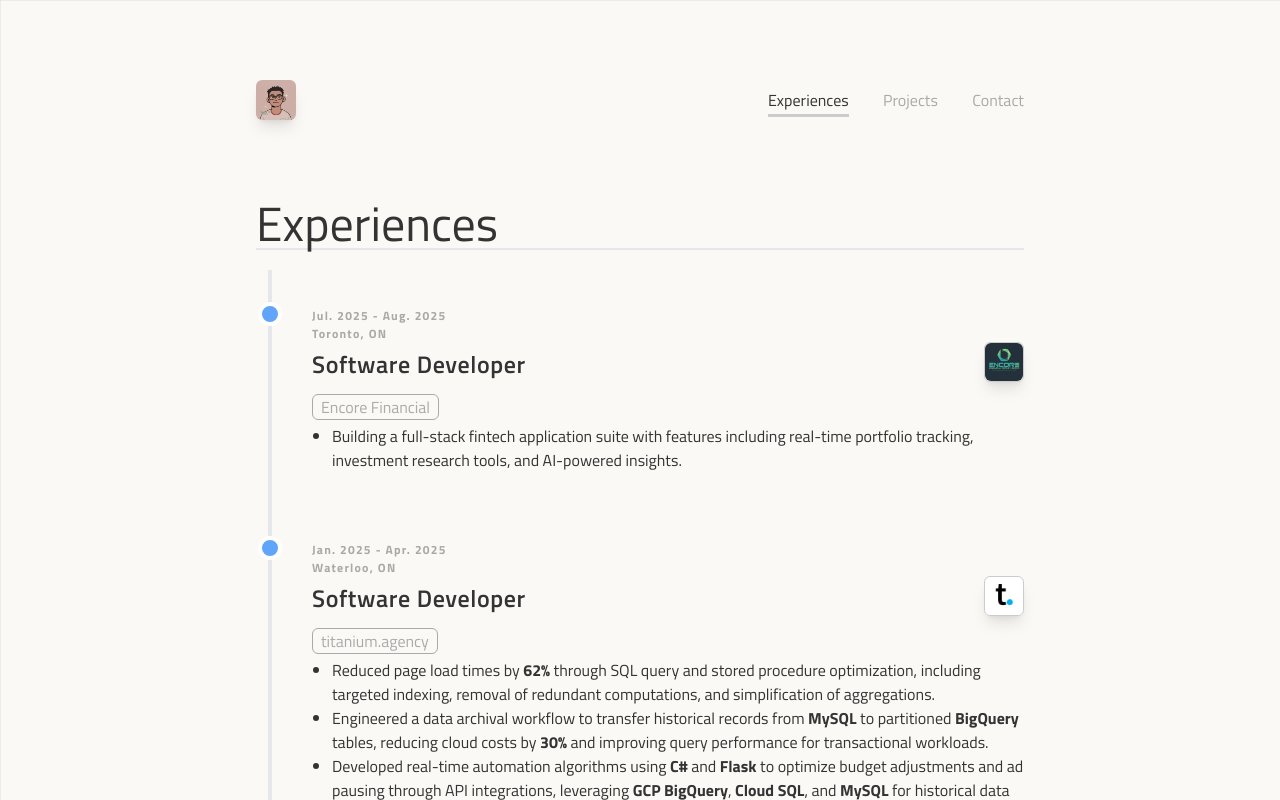
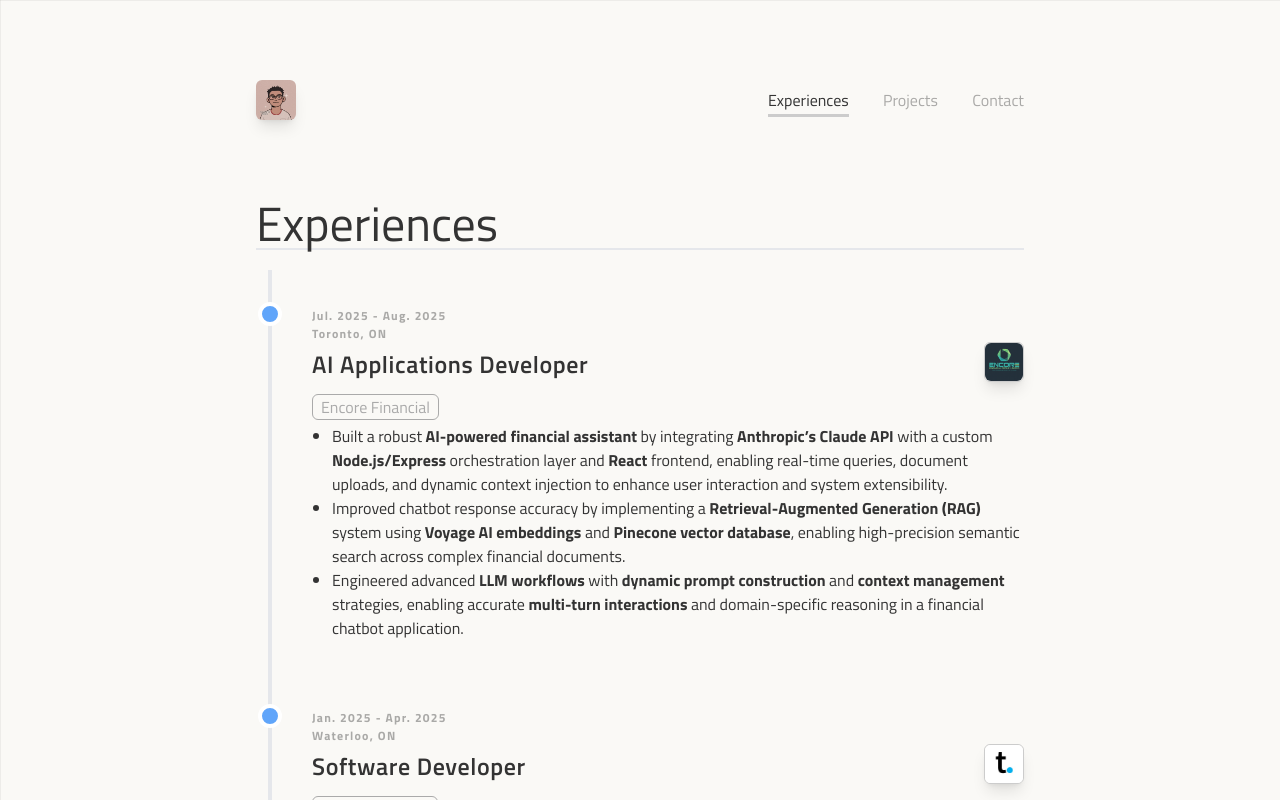
Before and after one commit to 04felixli/f3lixli.com, a Next.js app: page /experiences in a window 1280 px wide. Shown: the top 800 px of the page. Built offline with nearby package versions, Linux system fonts and the light colour scheme.

Commit message:
Update experiences

```diff
--- a/app/Objects/ExperienceObjects.tsx
+++ b/app/Objects/ExperienceObjects.tsx
@@ -79,5 +79,5 @@ export const EncoreFinancialExperience: ExperienceObject = {
     country: 'Canada',
     status: 'Co-op',
     companyLogo: '/Images/EncoreFinancial.png',
-    role: 'Software Developer'
+    role: 'AI Applications Developer'
 }
--- a/app/experiences/EncoreFinancial.tsx
+++ b/app/experiences/EncoreFinancial.tsx
@@ -7,8 +7,15 @@ const EncoreFinancial = () => {
         <ExperienceCard experience={EncoreFinancialExperience}>
             <ul className='list-disc list-outside ml-5'>
                 <li>
-                    Building a full-stack fintech application suite with features including real-time portfolio tracking, investment research
-                    tools, and AI-powered insights.
+                    Built a robust <b>AI-powered financial assistant</b> by integrating <b>Anthropic’s Claude API</b> with a custom <b>Node.js/Express </b>
+                    orchestration layer and <b>React</b> frontend, enabling real-time queries, document uploads, and dynamic context injection to
+                    enhance user interaction and system extensibility.
+                </li>
+                <li>
+                    Improved chatbot response accuracy by implementing a <b>Retrieval-Augmented Generation (RAG)</b> system using <b>Voyage AI embeddings</b> and <b>Pinecone vector database</b>, enabling high-precision semantic search across complex financial documents.
+                </li>
+                <li>
+                    Engineered advanced <b>LLM workflows</b> with <b>dynamic prompt construction</b> and <b>context management</b> strategies, enabling accurate <b>multi-turn interactions</b> and domain-specific reasoning in a financial chatbot application.
                 </li>
             </ul>
         </ExperienceCard>
```
